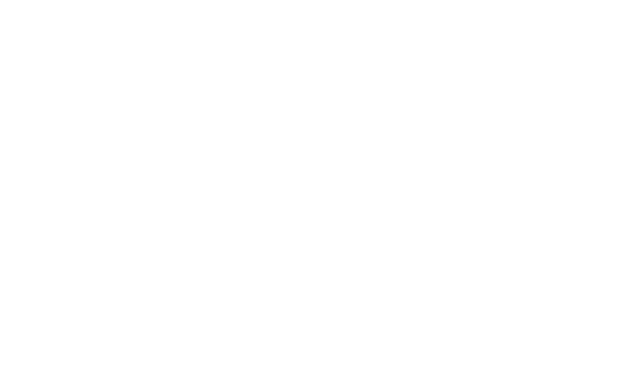
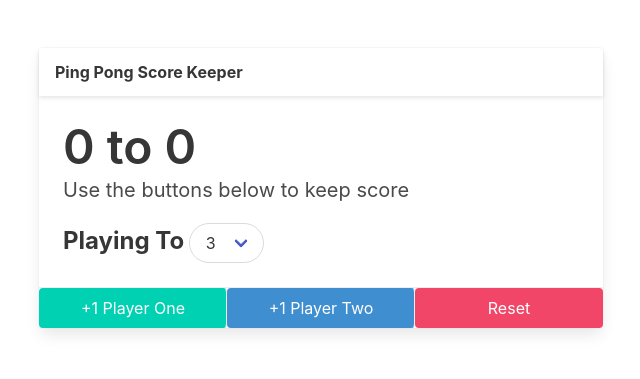
Before and after one commit to Joacomanes/score-keeper, a plain HTML site: page index.html in a window 1280 px wide. Shown: the whole page, without its empty margins (319-959 px from the left). Drawn offline with nearby package versions, Linux system fonts and the light colour scheme.

Commit message:
content added to index, title, subtitle, paragraph, label, options and buttons

```diff
--- a/index.html
+++ b/index.html
@@ -1,12 +1,62 @@
 <!DOCTYPE html>
 <html lang="en">
+
 <head>
     <meta charset="UTF-8">
     <meta http-equiv="X-UA-Compatible" content="IE=edge">
     <meta name="viewport" content="width=device-width, initial-scale=1.0">
     <title>Score Keeper</title>
+    <link rel="stylesheet" href="https://cdn.jsdelivr.net/npm/bulma@0.9.2/css/bulma.min.css">
+
+
 </head>
+
 <body>
+    <section class="section">
+        <div class="container">
+            <div class="columns">
+                <div class="column is-half is-offset-one-quarter">
+                    <div class="card">
+                        <header class="card-header">
+                            <p class="card-header-title">
+                                Ping Pong Score Keeper
+                            </p>
+
+                        </header>
+                        <div class="card-content">
+                            <div class="content">
+                                <h1 class="title is-1"><span id="p1Display">0</span> to <span id="p2Display">0</span>
+                                </h1>
+                                <p class="subtitle">Use the buttons below to keep score</p>
+                                <label for="playto" class="label is-large is-inline">Playing To</label>
+                                <div class="select is-rounded">
+                                    <select name="" id="playto">
+                                        <option value="3">3</option>
+                                        <option value="4">4</option>
+                                        <option value="5">5</option>
+                                        <option value="6">6</option>
+                                        <option value="7">7</option>
+                                        <option value="8">8</option>
+                                        <option value="9">9</option>
+                                        <option value="10">10</option>
+                                    </select>
+                                </div>
+                            </div>
+                        </div>
+                        <footer class="card-footer">
+                            <button id="p1Button" class="button is-primary card-footer-item">+1 Player One</button>
+                            <button id="p2Button" class="button is-info card-footer-item">+1 Player Two</button>
+                            <button id="reset" class="button is-danger card-footer-item">Reset</button>
+                        </footer>
+                    </div>
+                </div>
+            </div>
+        </div>
+
+    </section>
+
+    <script src="app.js"></script>
 
 </body>
+
 </html>
```
